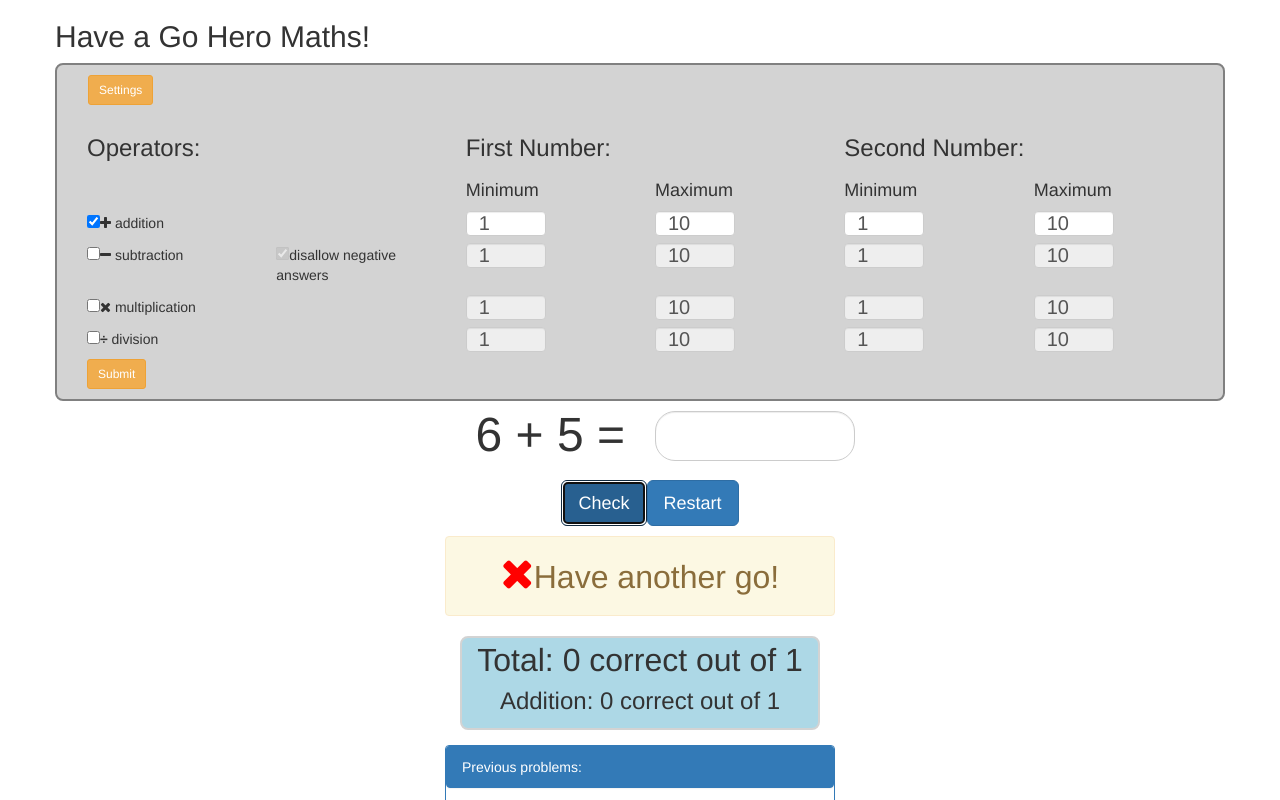
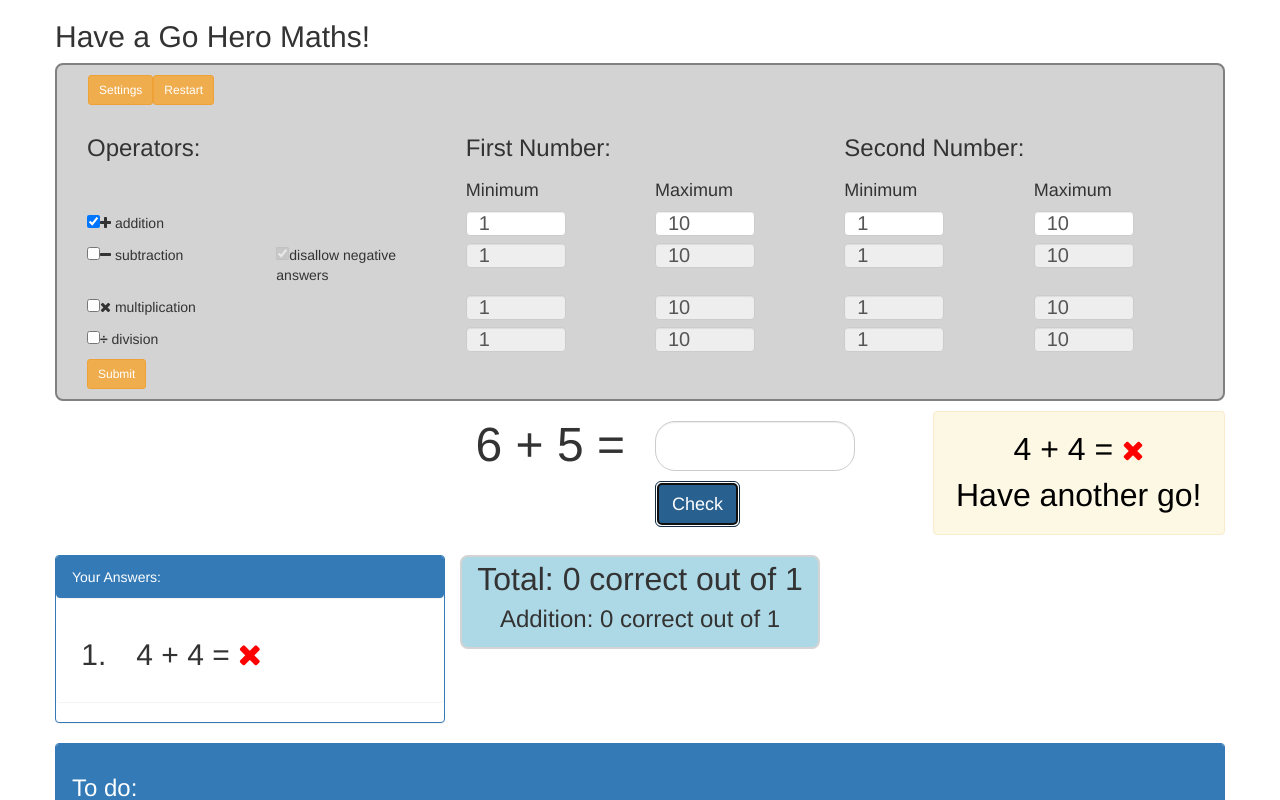
Before and after one commit to shanegibney/angular-basic-maths-app, an Angular app: page / in a window 1280 px wide. Both pictures are taken after a click on the button "Check". Shown: the top 800 px of the page. Built offline with nearby package versions, Linux system fonts and the light colour scheme.

Commit message:
updated layout

```diff
--- a/src/app/app.component.html
+++ b/src/app/app.component.html
@@ -7,8 +7,7 @@
 
   <div class="row">
     <div class="col-md-12" [ngClass]="{'settings': show }">
-
-      <p style="margin-top: 10px; margin-left: 16px;"><button (click)="toggle()" class="btn btn-warning btn-sm">Settings</button></p>
+      <p style="margin-top: 10px; margin-left: 16px;"><button (click)="toggle()" class="btn btn-warning btn-sm">Settings</button> <button (click)="restart()" class="btn btn-warning btn-sm">Restart</button></p>
       <div *ngIf="show===true">
         <div>
           <div class="col-md-12">
@@ -46,16 +45,16 @@
                 <p><input [(ngModel)]="addition" type="checkbox" /> <i class="fa fa-plus"></i> addition</p>
               </div>
               <div class="col-md-2 ">
-                <input class="form-control " type="number" placeholder="3" style="width:80px; height:25px; font-size:20px;" [value]="addmin1" (input)="addmin1 = $event.target.value" [disabled]="!addition" />
+                <input class="form-control " type="number" placeholder="3" style="width:100px; height:25px; font-size:20px;" [value]="addmin1" (input)="addmin1 = $event.target.value" [disabled]="!addition" />
               </div>
               <div class="col-md-2">
-                <input class="form-control " type="number" style="width:80px; height:25px; font-size:20px;" [value]="addmax1" (input)="addmax1 = $event.target.value" [disabled]="!addition" />
+                <input class="form-control " type="number" style="width:100px; height:25px; font-size:20px;" [value]="addmax1" (input)="addmax1 = $event.target.value" [disabled]="!addition" />
               </div>
               <div class="col-md-2">
-                <input class="form-control " type="number" style="width:80px; height:25px; font-size:20px;" [value]="addmin2" (input)="addmin2 = $event.target.value" [disabled]="!addition" />
+                <input class="form-control " type="number" style="width:100px; height:25px; font-size:20px;" [value]="addmin2" (input)="addmin2 = $event.target.value" [disabled]="!addition" />
               </div>
               <div class="col-md-2">
-                <input class="form-control " type="number" style="width:80px; height:25px; font-size:20px;" [value]="addmax2" (input)="addmax2 = $event.target.value" [disabled]="!addition" />
+                <input class="form-control " type="number" style="width:100px; height:25px; font-size:20px;" [value]="addmax2" (input)="addmax2 = $event.target.value" [disabled]="!addition" />
               </div>
             </div>
 
@@ -67,16 +66,16 @@
                 <p><input [(ngModel)]="negativeanswers" type="checkbox" [disabled]="!subtraction" />disallow negative answers</p>
               </div>
               <div class="col-md-2 ">
-                <input class="form-control " type="number" style="width:80px; height:25px; font-size:20px;" [value]="submin1" (input)="submin1 = $event.target.value" [disabled]="!subtraction" />
+                <input class="form-control " type="number" style="width:100px; height:25px; font-size:20px;" [value]="submin1" (input)="submin1 = $event.target.value" [disabled]="!subtraction" />
               </div>
               <div class="col-md-2">
-                <input class="form-control " type="number" style="width:80px; height:25px; font-size:20px;" [value]="submax1" (input)="submax1 = $event.target.value" [disabled]="!subtraction" />
+                <input class="form-control " type="number" style="width:100px; height:25px; font-size:20px;" [value]="submax1" (input)="submax1 = $event.target.value" [disabled]="!subtraction" />
               </div>
               <div class="col-md-2">
-                <input class="form-control " type="number" style="width:80px; height:25px; font-size:20px;" [value]="submin2" (input)="submin2 = $event.target.value" [disabled]="!subtraction" />
+                <input class="form-control " type="number" style="width:100px; height:25px; font-size:20px;" [value]="submin2" (input)="submin2 = $event.target.value" [disabled]="!subtraction" />
               </div>
               <div class="col-md-2">
-                <input class="form-control " type="number" style="width:80px; height:25px; font-size:20px;" [value]="submax2" (input)="submax2 = $event.target.value" [disabled]="!subtraction" />
+                <input class="form-control " type="number" style="width:100px; height:25px; font-size:20px;" [value]="submax2" (input)="submax2 = $event.target.value" [disabled]="!subtraction" />
               </div>
             </div>
 
@@ -85,16 +84,16 @@
                 <p><input [(ngModel)]="multiplication" type="checkbox" /> <i class="fa fa-times"></i> multiplication</p>
               </div>
               <div class="col-md-2 ">
-                <input class="form-control " type="number" style="width:80px; height:25px; font-size:20px;" [value]="multmin1" (input)="multmin1 = $event.target.value" [disabled]="!multiplication" />
+                <input class="form-control " type="number" style="width:100px; height:25px; font-size:20px;" [value]="multmin1" (input)="multmin1 = $event.target.value" [disabled]="!multiplication" />
               </div>
               <div class="col-md-2">
-                <input class="form-control " type="number" style="width:80px; height:25px; font-size:20px;" [value]="multmax1" (input)="multmax1 = $event.target.value" [disabled]="!multiplication" />
+                <input class="form-control " type="number" style="width:100px; height:25px; font-size:20px;" [value]="multmax1" (input)="multmax1 = $event.target.value" [disabled]="!multiplication" />
               </div>
               <div class="col-md-2">
-                <input class="form-control " type="number" style="width:80px; height:25px; font-size:20px;" [value]="multmin2" (input)="multmin2 = $event.target.value" [disabled]="!multiplication" />
+                <input class="form-control " type="number" style="width:100px; height:25px; font-size:20px;" [value]="multmin2" (input)="multmin2 = $event.target.value" [disabled]="!multiplication" />
               </div>
               <div class="col-md-2">
-                <input class="form-control " type="number" style="width:80px; height:25px; font-size:20px;" [value]="multmax2" (input)="multmax2 = $event.target.value" [disabled]="!multiplication" />
+                <input class="form-control " type="number" style="width:100px; height:25px; font-size:20px;" [value]="multmax2" (input)="multmax2 = $event.target.value" [disabled]="!multiplication" />
               </div>
             </div>
 
@@ -103,16 +102,16 @@
                 <p><input [(ngModel)]="division" type="checkbox" /> <strong>&#247;</strong> division</p>
               </div>
               <div class="col-md-2 ">
-                <input class="form-control " type="number" style="width:80px; height:25px; font-size:20px;" [value]="divmin1" (input)="divmin1 = $event.target.value" [disabled]="!division" />
+                <input class="form-control " type="number" style="width:100px; height:25px; font-size:20px;" [value]="divmin1" (input)="divmin1 = $event.target.value" [disabled]="!division" />
               </div>
               <div class="col-md-2">
-                <input class="form-control " type="number" style="width:80px; height:25px; font-size:20px;" [value]="divmax1" (input)="divmax1 = $event.target.value" [disabled]="!division" />
+                <input class="form-control " type="number" style="width:100px; height:25px; font-size:20px;" [value]="divmax1" (input)="divmax1 = $event.target.value" [disabled]="!division" />
               </div>
               <div class="col-md-2">
-                <input class="form-control " type="number" style="width:80px; height:25px; font-size:20px;" [value]="divmin2" (input)="divmin2 = $event.target.value" [disabled]="!division" />
+                <input class="form-control " type="number" style="width:100px; height:25px; font-size:20px;" [value]="divmin2" (input)="divmin2 = $event.target.value" [disabled]="!division" />
               </div>
               <div class="col-md-2">
-                <input class="form-control " type="number" style="width:80px; height:25px; font-size:20px;" [value]="divmax2" (input)="divmax2 = $event.target.value" [disabled]="!division" />
+                <input class="form-control " type="number" style="width:100px; height:25px; font-size:20px;" [value]="divmax2" (input)="divmax2 = $event.target.value" [disabled]="!division" />
               </div>
             </div>
 
@@ -127,47 +126,70 @@
     </div>
   </div>
 
-  <div class="row">
-    <div class="col-md-6" style="text-align:right;">
-      <!-- Checkbox value: <input type="checkbox" [value]="operation" (input)="operation = $event.target.value"/> -->
+  <div class="row" style="margin-top:10px;">
+    <div class="col-md-3">
+    </div>
+    <div class="col-md-3" style="text-align:right">
       <span class="question"><font size="10">{{ num1 }} {{ op }} {{ num2 }} = </font></span>
     </div>
-    <div class="col-md-6" style="vertical-align:center;">
+    <div class="col-md-3" style="text-align:left">
       <input class="form-control form-rounded" type="number" style="width:200px; height:50px; font-size:40px; margin-top: 10px;" [value]="answer" (input)="answer = $event.target.value" />
+      <button (click)="check()" class="btn btn-primary btn-lg" style="margin-top:10px;">Check</button>
+    </div>
+    <div class="col-md-3">
+      <div class="row" *ngIf="total>0">
+        <div class="col-md-12 alert alert-warning" *ngIf="result===false" style="text-align:center;">
+          <!-- <div *ngFor="let item of problems; let i = index" class="row" style="font-size:30px;"> -->
+          <div *ngFor="let item of problems; let last = last"><span *ngIf="last"><font size="6" color="black">{{item.num1}} {{item.op}} {{item.num2}} = {{item.answer}}</font> <i class="fa wrong fa-times fa-2x" aria-hidden="true"></i></span>
+          </div>
+          <font size="6" color="black">Have another go!</font>
         </div>
       </div>
 
       <div class="row">
-    <div class="col-md-12" style="text-align:center; margin: 10px;">
-      <button (click)="check()" class="btn btn-primary btn-lg">Check</button>
-      <button (click)="restart()" class="btn btn-primary btn-lg">Restart</button>
+        <div class="row" *ngIf="result===true">
+          <div class="col-md-12 alert alert-warning" style="text-align:center;">
+            <div *ngFor="let item of problems; let last = last"><span *ngIf="last"><font size="6" color="black">{{item.num1}} {{item.op}} {{item.num2}} = {{item.answer}}</font> <i class="fa correct fa-check fa-3x" aria-hidden="true"></i></span>
+            </div>
+            <font size="6" color="black">Well done!</font>
+          </div>
+        </div>
+      </div>
     </div>
   </div>
 
-  <div class="row" *ngIf="total>0">
+  <div class="row">
     <div class="col-md-4">
+      <div class="row">
+        <div class="col-md-12">
+          <div class="row panel panel-primary" *ngIf="total>0">
+            <div class="panel panel-heading">
+              Your Answers:
             </div>
-    <div class="col-md-4 alert alert-warning" *ngIf="result===false" style="text-align:center;"><i class="fa wrong fa-times fa-3x" aria-hidden="true"></i>
-      <font size="6">Have another go!</font>
+            <div class="panel panel-body">
+              <div *ngFor="let item of problems; let i = index" class="row" style="font-size:30px;">
+                <div class="col-md-2" style="text-align:right;">
+                  {{i+1}}.
                 </div>
-    <div class="col-md-4">
+                <div class="col-md-10">
+                  <p style="text-align:left;">
+                    {{item.num1}} {{item.op}} {{item.num2}} = {{item.answer}}
+                    <span *ngIf="item.result===true"><i class="fa correct fa-check" aria-hidden="true"></i></span>
+                    <span *ngIf="item.result===false"><i class="fa wrong fa-times" aria-hidden="true"></i></span>
+                  </p>
+                </div>
+                <!-- <div class="col-md-2">
+            </div> -->
+              </div>
+            </div>
+          </div>
+        </div>
       </div>
     </div>
 
-  <div class="row" *ngIf="result===true">
     <div class="col-md-4">
-    </div>
-    <div class="col-md-4 alert alert-warning" style="text-align:center;"><i class="fa correct fa-check fa-3x" aria-hidden="true"></i> Well done!
-    </div>
-    <div class="col-md-4">
-    </div>
-  </div>
-
-  <!-- <div class="row" [ngClass]="{'settings': show }"> -->
       <div class="row">
-    <div class="col-md-4">
-    </div>
-    <div class="col-md-4">
+        <div class="col-md-12">
           <div *ngIf="total!=0" style="text-align:center;" class="question totals">
             <font size="6">Total: {{ score }} correct out of {{ total }}</font>
             <p *ngIf="addtotal>0">
@@ -187,35 +209,8 @@
         <div class="col-md-4">
         </div>
       </div>
+    </div>
 
-  <div class="row" style="margin-top: 15px;">
-    <div class="col-md-4">
-    </div>
-    <div class="col-md-4">
-      <div class="row panel panel-primary" *ngIf="total>0">
-        <div class="panel panel-heading">
-          Previous problems:
-        </div>
-        <div class="panel panel-body">
-          <div *ngFor="let item of problems; let i = index" class="row">
-            <div class="col-md-4" style="text-align:right;">
-              {{i+1}}.
-            </div>
-            <div class="col-md-4">
-              <p style="text-align:center;">
-                {{item.num1}} {{item.op}} {{item.num2}} = {{item.answer}}
-                <span *ngIf="item.result===true"><i class="fa correct fa-check" aria-hidden="true"></i></span>
-                <span *ngIf="item.result===false"><i class="fa wrong fa-times" aria-hidden="true"></i></span>
-              </p>
-            </div>
-            <div class="col-md-4">
-            </div>
-          </div>
-        </div>
-      </div>
-    </div>
-    <div class="col-md-4">
-    </div>
   </div>
 
   <div class="row panel panel-primary">
@@ -227,6 +222,7 @@
         <li>Think about layout of page and data</li>
         <li>Create pdf of stats at any time</li>
         <li>Email stats to several email addresses</li>
+        <li>D3 graph of results by operator</li>
       </ol>
     </div>
   </div>
```
Also changed, not shown: src/app/app.component.ts (+0 -22 lines). Lines whose indentation alone changed are shown as unchanged.
